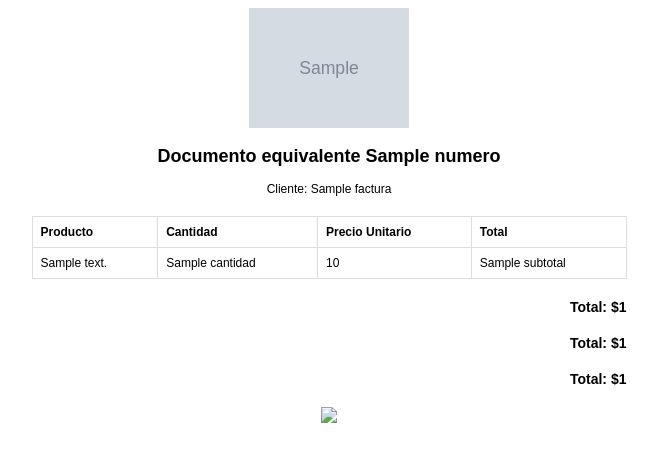
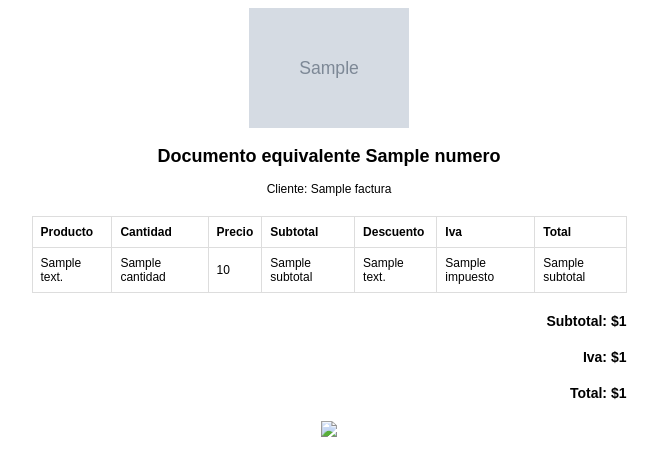
Before and after one commit to mauromanjads/lidasoft, a Python web app: template app/templates/factura_a4.html in a window 1280 px wide. Shown: the top 476 px of the page, without its empty margins (311-969 px from the left). Run offline with Jinja, Linux system fonts and the light colour scheme; the template is opened without the code that fills it: most values are stand-ins (such as "Sample title", 1, 10 or a date in 2020); grey boxes marked "Sample" are stand-in pictures.

Commit message:
ajustando IVA

```diff
--- a/app/templates/factura_a4.html
+++ b/app/templates/factura_a4.html
@@ -39,7 +39,10 @@
         <tr>
           <th>Producto</th>
           <th>Cantidad</th>
-          <th>Precio Unitario</th>
+          <th>Precio</th>
+          <th>Subtotal</th>
+          <th>Descuento</th>
+          <th>Iva</th>
           <th>Total</th>
         </tr>
       </thead>
@@ -51,14 +54,17 @@
             <td>{{ item["cantidad"] }}</td>
             <td>{{ item["precio_unitario"] }}</td>
             <td>{{ item["subtotal"] }}</td>
+             <td>{{ item["descuento"] }}</td>
+             <td>{{ item["impuesto"] }}</td>
+            <td>{{ item["subtotal"] }}</td>
           </tr>
           {% endfor %}
        </tbody>
 
     </table>
 
-    <p class="total">Total: ${{ factura.total_sin_impuesto }}</p>
-    <p class="total">Total: ${{ factura.total_impuesto }}</p>
+    <p class="total">Subtotal: ${{ factura.total_sin_impuesto }}</p>
+    <p class="total">Iva: ${{ factura.total_impuesto }}</p>
     <p class="total">Total: ${{ factura.total_con_impuesto }}</p>
 
      {% if qr_path %}
```
Also changed, not shown: invoices/qr_232.png (added), invoices/qr_233.png (added), invoices/qr_234.png (added), 6 other files.
